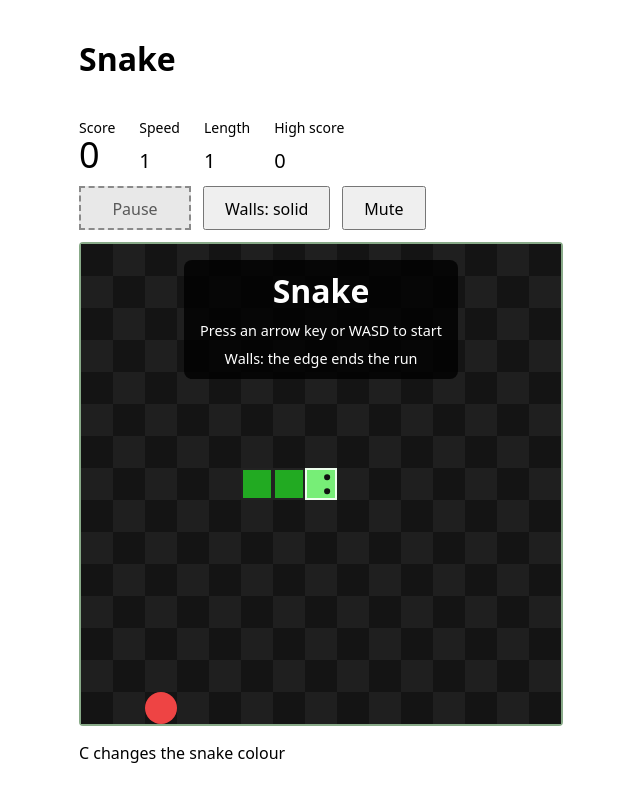
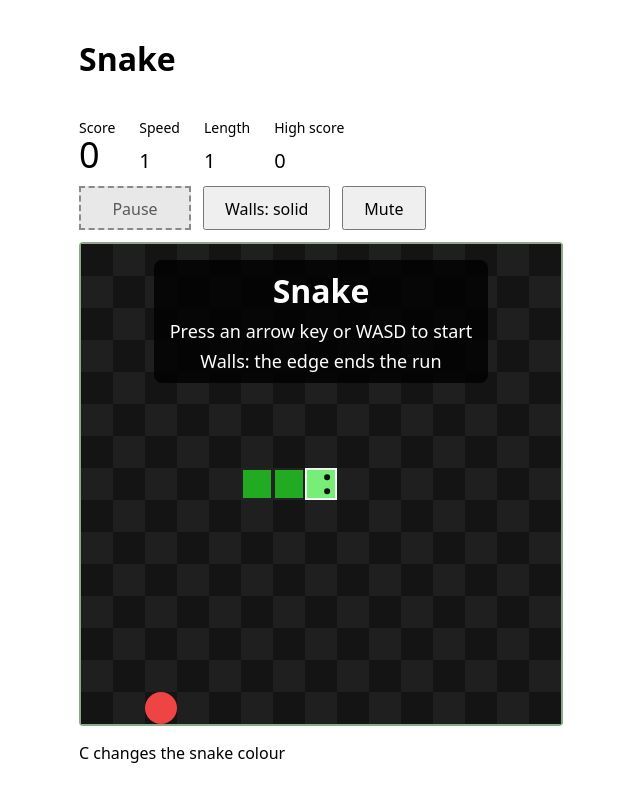
Before and after one commit to mariusachim/awesomeProject1, a React (Vite) app: page / in a window 1280 px wide. Shown: the top 802 px of the page, without its empty margins (319-959 px from the left). Built offline with nearby package versions, Linux system fonts and the light colour scheme.

Commit message:
feat(#239): raise the overlay hint to 18 px

```diff
--- a/src/index.css
+++ b/src/index.css
@@ -131,6 +131,7 @@ button:disabled {
   align-items: center;
   flex-direction: column;
   gap: 0.4rem;
+  max-width: 100%;
 }
 
 .board-overlay-light .overlay-panel {
@@ -154,7 +155,7 @@ button:disabled {
 
 .overlay-hint::after {
   text-align: center;
-  font-size: 0.9rem;
+  font-size: 1.125rem;
 }
 
 @media (prefers-reduced-motion: no-preference) {
```
